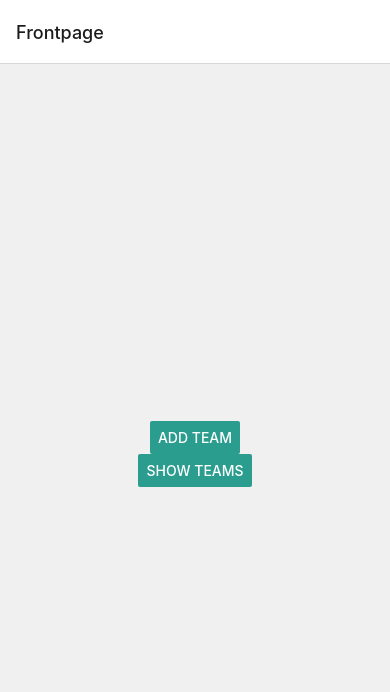
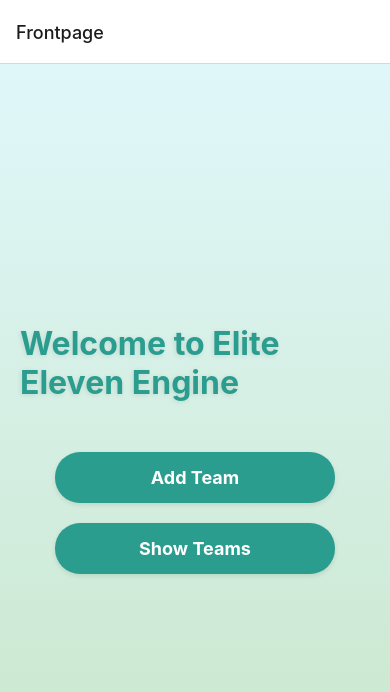
Before and after one commit to brujob20/Elite_Eleven_Engine, a React Native app: screen /Frontpage in a window 390 px wide. Shown: the top 692 px of the page. Built offline with nearby package versions, Linux system fonts and the light colour scheme.

Commit message:
Design-Anpassung

```diff
--- a/package.json
+++ b/package.json
@@ -14,6 +14,7 @@
     "@react-navigation/native-stack": "^6.9.26",
     "@react-navigation/stack": "^6.3.29",
     "expo": "~50.0.14",
+    "expo-linear-gradient": "^13.0.2",
     "expo-status-bar": "~1.11.1",
     "react": "18.2.0",
     "react-dom": "18.2.0",
--- a/views/AddTeam.tsx
+++ b/views/AddTeam.tsx
@@ -1,6 +1,7 @@
 import React, { useState } from 'react';
-import { View, TextInput, Button, StyleSheet, Text } from 'react-native';
+import { View, TextInput, Button, StyleSheet, Text, TouchableOpacity } from 'react-native';
 import { Picker } from '@react-native-picker/picker';
+import { LinearGradient } from 'expo-linear-gradient';
 
 const AddTeam = () => {
     const [name, setName] = useState('');
@@ -13,7 +14,10 @@ const AddTeam = () => {
     };
 
     return (
-        <View style={styles.container}>
+        <LinearGradient
+            colors={['#e0f7fa', '#c8e6c9']}
+            style={styles.container}
+        >
             <Text style={styles.label}>Add Team:</Text>
             <TextInput
                 style={styles.input}
@@ -38,9 +42,14 @@ const AddTeam = () => {
                 <Picker.Item label="U12" value="U12" />
                 <Picker.Item label="U13" value="U13" />
                 <Picker.Item label="U14" value="U14" />
+                <Picker.Item label="U15" value="U15" />
+                <Picker.Item label="U18" value="U18" />
+                <Picker.Item label="U21" value="U21" />
             </Picker>
-            <Button title="Team hinzufügen" onPress={handleSubmit} color="#2a9d8f" />
-        </View>
+            <TouchableOpacity style={styles.button} onPress={handleSubmit}>
+                <Text style={styles.buttonText}>Team hinzufügen</Text>
+            </TouchableOpacity>
+        </LinearGradient>
     );
 };
 
@@ -49,7 +58,6 @@ const styles = StyleSheet.create({
         flex: 1,
         padding: 20,
         justifyContent: 'center',
-        backgroundColor: '#fff',
     },
     input: {
         height: 40,
@@ -58,6 +66,7 @@ const styles = StyleSheet.create({
         padding: 10,
         borderRadius: 5,
         borderColor: '#ccc',
+        backgroundColor: '#f0f0f0',
         width: '100%',
     },
     picker: {
@@ -67,12 +76,33 @@ const styles = StyleSheet.create({
         padding: 10,
         borderRadius: 5,
         borderColor: '#ccc',
+        backgroundColor: '#f0f0f0',
         width: '100%',
     },
     label: {
-        fontSize: 20,
+        fontSize: 24,
         fontWeight: 'bold',
-        marginBottom: 10,
+        marginBottom: 20,
+        color: '#2a9d8f',
+    },
+    button: {
+        backgroundColor: '#2a9d8f',
+        paddingVertical: 15,
+        paddingHorizontal: 30,
+        borderRadius: 25,
+        marginVertical: 10,
+        shadowColor: '#000',
+        shadowOffset: { width: 0, height: 2 },
+        shadowOpacity: 0.1,
+        shadowRadius: 5,
+        elevation: 3,
+        width: '100%',
+        alignItems: 'center',
+    },
+    buttonText: {
+        color: '#fff',
+        fontSize: 18,
+        fontWeight: 'bold',
     },
 });
 
--- a/views/Frontpage.tsx
+++ b/views/Frontpage.tsx
@@ -1,20 +1,27 @@
 import React from 'react';
-import { View, Text, StyleSheet, Button } from 'react-native';
+import { View, Text, StyleSheet, TouchableOpacity } from 'react-native';
+import { LinearGradient } from 'expo-linear-gradient';
 
-const Frontpage = ({ navigation }:any) => {
+const Frontpage = ({ navigation }: any) => {
     return (
-        <View style={styles.container}>
-            <Button
-                title="Add Team"
+        <LinearGradient
+            colors={['#e0f7fa', '#c8e6c9']}
+            style={styles.container}
+        >
+            <Text style={styles.title}>Welcome to Elite Eleven Engine</Text>
+            <TouchableOpacity
+                style={styles.button}
                 onPress={() => navigation.navigate('AddTeam')}
-                color="#2a9d8f"
-            />
-            <Button
-                title="Show Teams"
+            >
+                <Text style={styles.buttonText}>Add Team</Text>
+            </TouchableOpacity>
+            <TouchableOpacity
+                style={styles.button}
                 onPress={() => navigation.navigate('ShowTeams')}
-                color="#2a9d8f"
-            />
-        </View>
+            >
+                <Text style={styles.buttonText}>Show Teams</Text>
+            </TouchableOpacity>
+        </LinearGradient>
     );
 };
 
@@ -23,11 +30,35 @@ const styles = StyleSheet.create({
         flex: 1,
         justifyContent: 'center',
         alignItems: 'center',
-        backgroundColor: '#f0f0f0',
+        padding: 20,
     },
     title: {
-        fontSize: 24,
-        marginBottom: 20,
+        fontSize: 32,
+        fontWeight: 'bold',
+        color: '#2a9d8f',
+        marginBottom: 40,
+        textShadowColor: 'rgba(0, 0, 0, 0.1)',
+        textShadowOffset: { width: -1, height: 1 },
+        textShadowRadius: 5,
+    },
+    button: {
+        backgroundColor: '#2a9d8f',
+        paddingVertical: 15,
+        paddingHorizontal: 30,
+        borderRadius: 25,
+        marginVertical: 10,
+        shadowColor: '#000',
+        shadowOffset: { width: 0, height: 2 },
+        shadowOpacity: 0.1,
+        shadowRadius: 5,
+        elevation: 3,
+        width: '80%',
+        alignItems: 'center',
+    },
+    buttonText: {
+        color: '#fff',
+        fontSize: 18,
+        fontWeight: 'bold',
     },
 });
 
```
Also changed, not shown: 1 other file (tests, documents, lock files or other folders).
